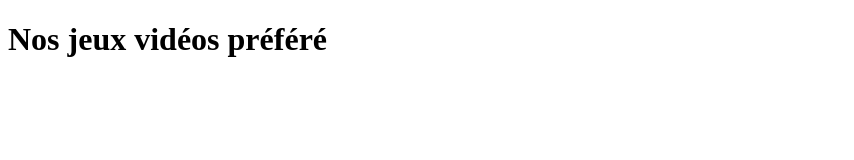
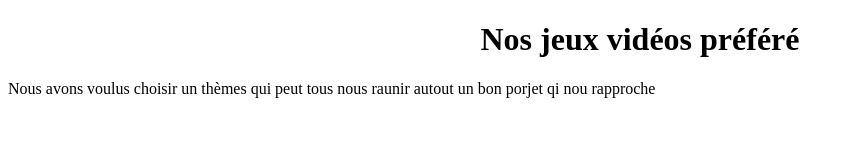
Before and after one commit to lefebvrebastien48-prog/promo, a plain HTML site: page index.html in a window 1280 px wide. Shown: the whole page, without its empty margins (0-854 px from the left). Drawn offline with Linux system fonts and the light colour scheme.

Commit message:
debus css page acccueil

```diff
--- a/index.html
+++ b/index.html
@@ -9,5 +9,6 @@
 <body>
     <h1>Nos jeux vidéos préféré</h1>
 
+    <p>Nous avons voulus choisir un thèmes qui peut tous nous raunir autout un bon porjet qi nou rapproche</p>
 </body>
 </html>
--- a/style.css
+++ b/style.css
@@ -0,0 +1,3 @@
+h1{
+    text-align: center;
+}
```
